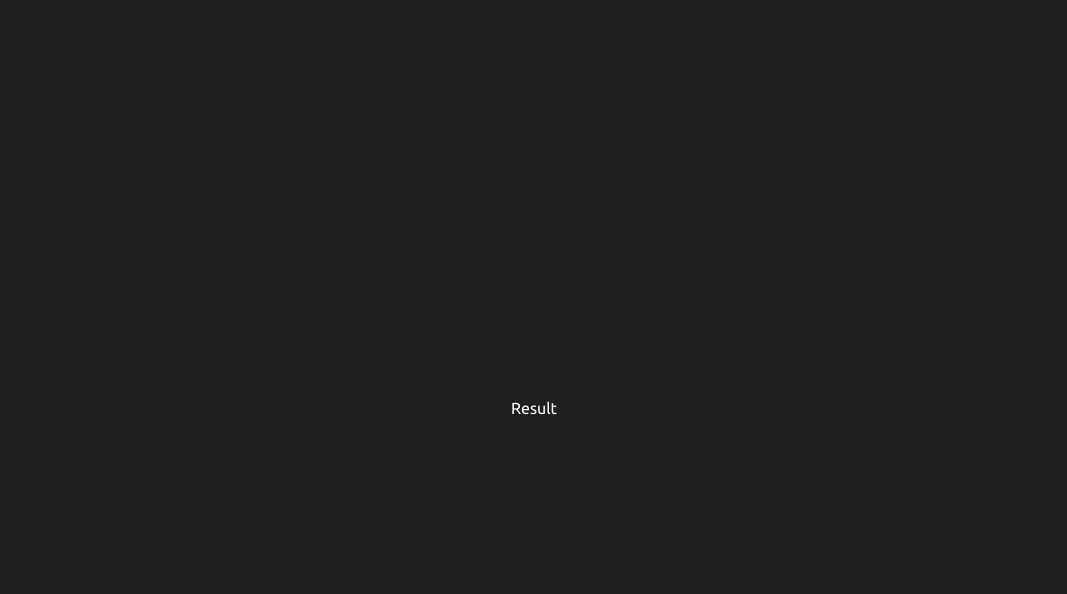
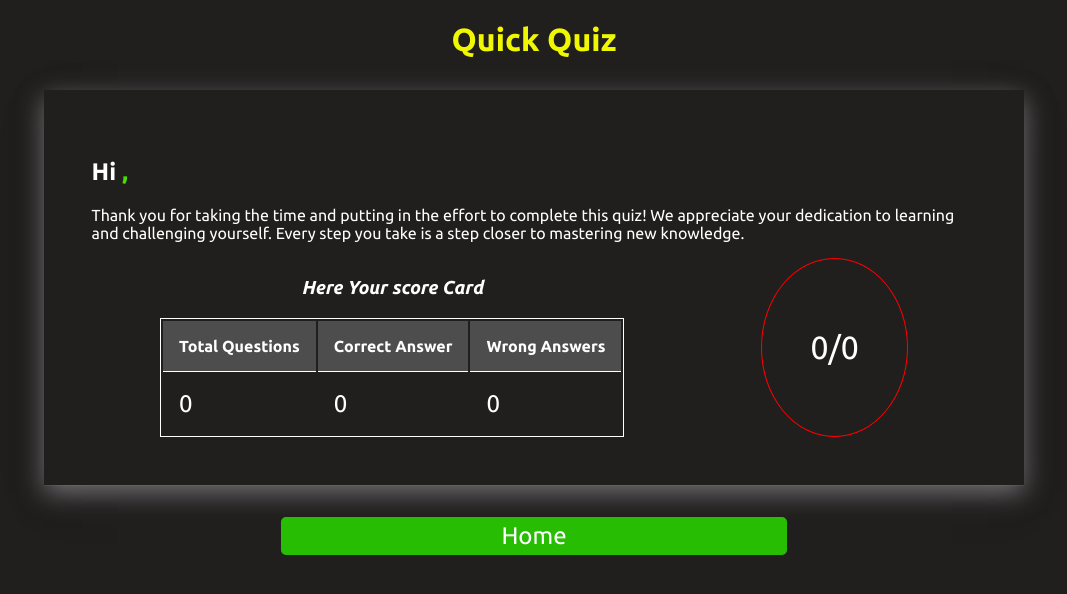
Before and after one commit to UmaSahni/quiz_app, a React (Vite) app: page /result in a window 1280 px wide. Shown: the top 594 px of the page, without its empty margins (106-1173 px from the left). Built offline with nearby package versions, Linux system fonts and the light colour scheme.

Commit message:
Made App

```diff
--- a/src/App.jsx
+++ b/src/App.jsx
@@ -6,7 +6,7 @@ import AllRoutes from './AllRoutes'
 function App() {
 
   return (
-    <div className='main-container' >
+    <div  >
       <AllRoutes/>
      {/* <Home/> */}
     </div>
--- a/src/App.scss
+++ b/src/App.scss
@@ -4,9 +4,9 @@
   font-family: "Ubuntu", sans-serif;
 }
 
-.main-container{
-  display: flex;
-  align-items: center;
-  justify-content: center;
-  height: 100vh;
-}
+// .main-container{
+//   display: flex;
+//   align-items: center;
+//   justify-content: center;
+//   height: 100vh;
+// }
--- a/src/Components/Home.jsx
+++ b/src/Components/Home.jsx
@@ -116,6 +116,7 @@ setLoading(true)
    .then((res)=>{
     if(res.response_code === 0){
       dispatch({type:"ALL_QUESTIONS", payload: res.results })
+      dispatch({type:"RESET"})
       console.log(res.results)
       setLoading(false)
        navigate("/quiz")
@@ -126,7 +127,8 @@ setLoading(true)
   }
 
   return (
-    <div className="container">
+    <div className='main-container' >
+  <div className="container">
       <header>Welcome to quiz app</header>
       <h3>Check your knowledge in a specific category</h3>
 
@@ -152,6 +154,8 @@ setLoading(true)
         <button disabled={loading} type="submit">{ loading? "loading" : "Start Quiz"}</button>
       </form>
     </div>
+    </div>
+
   );
 };
 
--- a/src/Components/QuizQuestion.jsx
+++ b/src/Components/QuizQuestion.jsx
@@ -1,7 +1,7 @@
 import React, { useContext, useEffect, useState } from "react";
 import { user } from "../Context/UserContext";
 import "../index.scss";
-import { Navigate, useNavigate } from "react-router-dom";
+import { useNavigate } from "react-router-dom";
 
 const QuizQuestion = () => {
   const { state, dispatch } = useContext(user);
@@ -25,6 +25,7 @@ function shuffleArray(arr) {
   return arr;
 }
 
+
 useEffect(()=>{
     const ansArray = [
         ...state.allQuestion[que].incorrect_answers,
@@ -42,7 +43,8 @@ const navigate = useNavigate("")
 console.log(state)
   return (
     <div className="quiz-container">
-      <div>{state.allQuestion[que].question}</div>
+
+      <div>{que+1}. {state.allQuestion[que].question}</div>
 
       <div>
         <ul>
--- a/src/Context/UserContext.jsx
+++ b/src/Context/UserContext.jsx
@@ -25,10 +25,13 @@ const reducer = (state, { type, payload }) => {
         return {...state, allQuestion: payload}
     }
     case "CORRECT" :{
-      return {...state, correctAns: state.correctAns+1}
+      return {...state, correctAns: state.correctAns+1, score: state.score+10}
     }
     case "WRONG" :{
       return {...state, wrongAns: state.wrongAns+1}
+    }
+    case "RESET":{
+      return {...state, score:0,correctAns: 0,wrongAns: 0, }
     }
     default:
       return state;
--- a/src/Pages/QuizPage.jsx
+++ b/src/Pages/QuizPage.jsx
@@ -3,7 +3,10 @@ import QuizQuestion from '../Components/QuizQuestion'
 
 const QuizPage = () => {
   return (
-    <div><QuizQuestion/></div>
+    <div>
+      <h1 className='main-heading' >Quick Quiz </h1>
+      <QuizQuestion/>
+    </div>
   )
 }
 
--- a/src/Pages/Result.jsx
+++ b/src/Pages/Result.jsx
@@ -1,9 +1,44 @@
-import React from 'react'
+import React, { useContext, useState } from "react";
+import { user } from "../Context/UserContext";
+import { useNavigate } from "react-router-dom";
+const Result = () => {
+  const { state, dispatch } = useContext(user);
+  const navigate = useNavigate()
+  return (
+    <div>
+      <h1 className="main-heading">Quick Quiz </h1>
 
-const Result = () => {
-  return (
-    <div>Result</div>
-  )
-}
+      <div className="result-conatiner">
+        <h2>
+          Hi <span>{state.name},</span>
+        </h2>
+        <p>Thank you for taking the time and putting in the effort to complete this quiz! We appreciate your dedication to learning and challenging yourself. Every step you take is a step closer to mastering new knowledge.  </p>
 
-export default Result
+        <div className="flex-container">
+          <div>
+            <h3>Here Your score Card</h3>
+            <table>
+              <thead>
+                <th>Total Questions</th>
+                <th>Correct Answer</th>
+                <th>Wrong Answers</th>
+              </thead>
+              <tbody>
+                <td>{state.allQuestion.length}</td>
+                <td>{state.correctAns}</td>
+                <td>{state.wrongAns}</td>
+              </tbody>
+            </table>
+          </div>
+
+          <div className="score-circle">{state.score}/{state.allQuestion.length*10}</div>
+        </div>
+
+      </div>
+
+      <button className="back-btn" onClick={()=>navigate("/")} >Home</button>
+    </div>
+  );
+};
+
+export default Result;
--- a/src/index.scss
+++ b/src/index.scss
@@ -27,6 +27,18 @@
   margin: 10px auto;
   border: none;
   cursor: pointer;
+}
+
+.main-container{
+  display: flex;
+  align-items: center;
+  justify-content: center;
+  height: 100vh;
+}
+
+.main-heading{
+  text-align: center;
+  color: variables.$h3_heading;
 }
 
 .container {
@@ -78,8 +90,98 @@
   }
 };
 
+
 .quiz-container {
+  div{
+    font-size: 2em;
+    display: flex;
+    margin: auto;
+    width: 60%;
+  //  border: 1px solid #ffff;
+
+    @media (max-width: "800px") {
+      font-size: 1.5em;
+    }
+
+    @media (max-width: "500px") {
+      width: 90%;
+    }
+  }
+
+
+
+  div{
+    ul{
+      li{
+        margin: 0.5rem 0px;
+      }
+    }
+  }
+
+
 button{
   @extend %button;
 }
 };
+
+.result-conatiner{
+  // border: 1px solid white;
+  box-shadow: rgba(165, 165, 165, 0.1) 0px 1px 0px,
+    rgba(131, 131, 132, 0.831) 0px 8px 24px, rgba(17, 17, 26, 0.1) 0px 16px 48px;
+  width: 70%;
+  margin: 2rem auto;
+  padding: 3rem;
+
+.flex-container{
+  display: flex;
+  justify-content: space-around;
+  flex-wrap: wrap-reverse;
+}
+  h2{
+    span{
+      color: #48de03;
+    }
+  }
+  h3{
+    text-align: center;
+    font-style: italic;
+  }
+
+  table{
+    border: 1px solid #fff;
+    margin:  auto;
+    thead{
+      th{
+
+        background-color: #4e4d4d;
+        padding: 1rem;
+        border-bottom: 1px solid #fff;
+
+      }
+    }
+
+    tbody{
+      td{
+        padding: 1rem;
+        font-size: 1.5em;
+      }
+    }
+
+  }
+
+}
+
+.back-btn{
+  @extend %button
+
+}
+
+.score-circle{
+  border: 1px solid red;
+  padding: 3rem;
+  border-radius: 50%;
+  font-size: 2em;
+  display: flex;
+  align-items: center;
+  justify-content: center;
+}
```
